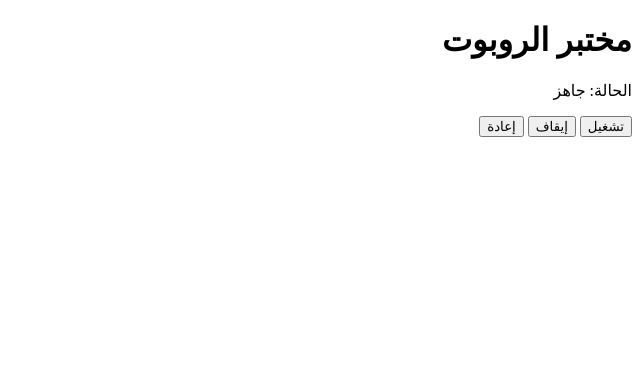
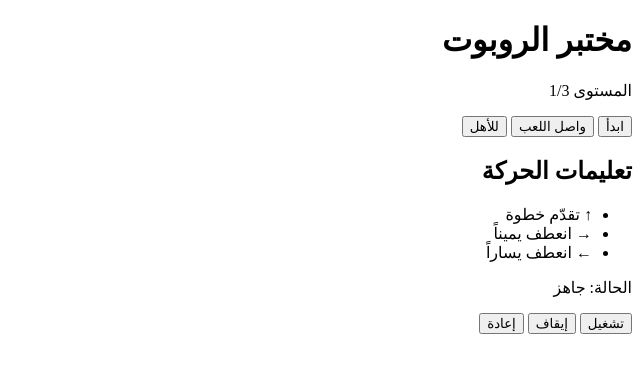
Before and after one commit to wagih93/MiniBot-Studio, a website with bundled scripts: page index.html in a window 1280 px wide. Shown: the whole page, without its empty margins (640-1280 px from the left). Built offline with nearby package versions, Linux system fonts and the light colour scheme.

Commit message:
feat(US-001): launch Arabic RTL app shell
Co-authored-by: Copilot <223556219+Copilot@users.noreply.github.com>

```diff
--- a/css/app.css
+++ b/css/app.css
@@ -1,22 +1,41 @@
 body {
   font-family: "Segoe UI", Tahoma, sans-serif;
   margin: 0;
-  padding: 24px;
+  padding: 16px;
   background: #f7fbff;
   color: #1a1a1a;
+  line-height: 1.5;
 }
 
 .robot-lab {
-  max-width: 520px;
+  max-width: 720px;
   margin-inline: auto;
   background: #ffffff;
   border: 1px solid #d5e1ee;
   border-radius: 12px;
   padding: 20px;
+  display: grid;
+  gap: 16px;
 }
 
+.robot-lab__header {
+  display: flex;
+  justify-content: space-between;
+  align-items: baseline;
+  flex-wrap: wrap;
+  gap: 8px;
+}
+
+.level-indicator {
+  margin: 0;
+  font-weight: 600;
+  color: #1f4a78;
+}
+
+.primary-actions,
 .controls {
   display: flex;
+  flex-wrap: wrap;
   gap: 12px;
 }
 
@@ -27,4 +46,53 @@ button {
   border-radius: 8px;
   padding: 10px 14px;
   cursor: pointer;
+  min-inline-size: 110px;
 }
+
+.movement-guide {
+  border: 1px solid #d5e1ee;
+  border-radius: 10px;
+  padding: 12px;
+}
+
+.movement-guide__list {
+  list-style: none;
+  margin: 0;
+  padding: 0;
+  display: grid;
+  gap: 8px;
+}
+
+.movement-guide__list li {
+  display: flex;
+  align-items: center;
+  gap: 10px;
+}
+
+.direction-icon {
+  direction: ltr;
+  unicode-bidi: isolate;
+  inline-size: 1.5rem;
+  text-align: center;
+  border: 1px solid #2a65a0;
+  border-radius: 6px;
+  font-weight: 700;
+}
+
+.status {
+  margin: 0;
+  font-weight: 600;
+  overflow-wrap: anywhere;
+}
+
+@media (max-width: 600px) {
+  .primary-actions,
+  .controls {
+    display: grid;
+    grid-template-columns: 1fr;
+  }
+
+  button {
+    inline-size: 100%;
+  }
+}
--- a/index.html
+++ b/index.html
@@ -13,12 +13,37 @@
   </head>
   <body>
     <main class="robot-lab" aria-label="مختبر الروبوت">
-      <h1>مختبر الروبوت</h1>
-      <p id="status" data-state="idle">الحالة: جاهز</p>
+      <header class="robot-lab__header">
+        <h1 id="app-heading"></h1>
+        <p id="level-indicator" class="level-indicator"></p>
+      </header>
+      <nav class="primary-actions" role="navigation" aria-label="القائمة الرئيسية">
+        <button id="start-button" type="button"></button>
+        <button id="continue-button" type="button"></button>
+        <button id="parents-button" type="button"></button>
+      </nav>
+      <section class="movement-guide" aria-label="دليل الاتجاهات">
+        <h2 id="movement-heading"></h2>
+        <ul class="movement-guide__list">
+          <li>
+            <span class="direction-icon" data-direction="forward" aria-hidden="true">↑</span>
+            <span id="move-forward-label"></span>
+          </li>
+          <li>
+            <span class="direction-icon" data-direction="right" aria-hidden="true">→</span>
+            <span id="turn-right-label"></span>
+          </li>
+          <li>
+            <span class="direction-icon" data-direction="left" aria-hidden="true">←</span>
+            <span id="turn-left-label"></span>
+          </li>
+        </ul>
+      </section>
+      <p id="status" class="status" data-state="idle"></p>
       <div class="controls" role="group" aria-label="أزرار التحكم">
-        <button id="play-button" type="button">تشغيل</button>
-        <button id="stop-button" type="button">إيقاف</button>
-        <button id="reset-button" type="button">إعادة</button>
+        <button id="play-button" type="button"></button>
+        <button id="stop-button" type="button"></button>
+        <button id="reset-button" type="button"></button>
       </div>
     </main>
   </body>
--- /dev/null
+++ b/js/i18n/ar.js
@@ -0,0 +1,28 @@
+export const arStrings = {
+  pageTitle: 'MiniBot Studio - مختبر الروبوت',
+  heading: 'مختبر الروبوت',
+  levelIndicator: 'المستوى 1/3',
+  primaryActions: {
+    start: 'ابدأ',
+    continue: 'واصل اللعب',
+    parents: 'للأهل'
+  },
+  movementGuideHeading: 'تعليمات الحركة',
+  movement: {
+    forward: 'تقدّم خطوة',
+    right: 'انعطف يميناً',
+    left: 'انعطف يساراً'
+  },
+  controls: {
+    play: 'تشغيل',
+    stop: 'إيقاف',
+    reset: 'إعادة'
+  },
+  status: {
+    idle: 'الحالة: جاهز',
+    running: 'الحالة: الروبوت يتحرك',
+    stopped: 'الحالة: تم الإيقاف',
+    complete: 'الحالة: اكتمل التشغيل',
+    reset: 'الحالة: تمت الإعادة'
+  }
+};
--- a/js/robot-lab.js
+++ b/js/robot-lab.js
@@ -1,17 +1,27 @@
+import { arStrings } from './i18n/ar.js';
+
 const statusElement = document.querySelector('#status');
 const playButton = document.querySelector('#play-button');
 const stopButton = document.querySelector('#stop-button');
 const resetButton = document.querySelector('#reset-button');
 
+document.title = arStrings.pageTitle;
+document.querySelector('#app-heading').textContent = arStrings.heading;
+document.querySelector('#level-indicator').textContent = arStrings.levelIndicator;
+document.querySelector('#start-button').textContent = arStrings.primaryActions.start;
+document.querySelector('#continue-button').textContent = arStrings.primaryActions.continue;
+document.querySelector('#parents-button').textContent = arStrings.primaryActions.parents;
+document.querySelector('#movement-heading').textContent = arStrings.movementGuideHeading;
+document.querySelector('#move-forward-label').textContent = arStrings.movement.forward;
+document.querySelector('#turn-right-label').textContent = arStrings.movement.right;
+document.querySelector('#turn-left-label').textContent = arStrings.movement.left;
+playButton.textContent = arStrings.controls.play;
+stopButton.textContent = arStrings.controls.stop;
+resetButton.textContent = arStrings.controls.reset;
+
 let activeRunToken = 0;
 
-const statusByState = {
-  idle: 'الحالة: جاهز',
-  running: 'الحالة: الروبوت يتحرك',
-  stopped: 'الحالة: تم الإيقاف',
-  complete: 'الحالة: اكتمل التشغيل',
-  reset: 'الحالة: تمت الإعادة'
-};
+const statusByState = arStrings.status;
 
 function setStatus(state) {
   statusElement.dataset.state = state;
--- a/package.json
+++ b/package.json
@@ -10,7 +10,7 @@
     "test": "node --test tests/unit/**/*.test.js",
     "build": "node ./scripts/build.mjs",
     "safety:check": "node ./scripts/check-static-safety.mjs",
-    "test:browser-safety": "node --test tests/e2e/network-safety.test.mjs",
+    "test:browser-safety": "node --test tests/e2e/*.test.mjs",
     "validate:agent": "node ./scripts/validate-agent-frontmatter.mjs"
   },
   "devDependencies": {
```
Also changed, not shown: tests/e2e/arabic-shell.test.mjs (added, +78 -0 lines), tests/e2e/helpers/static-server.mjs (added, +45 -0 lines), tests/e2e/network-safety.test.mjs (+3 -41 lines).
